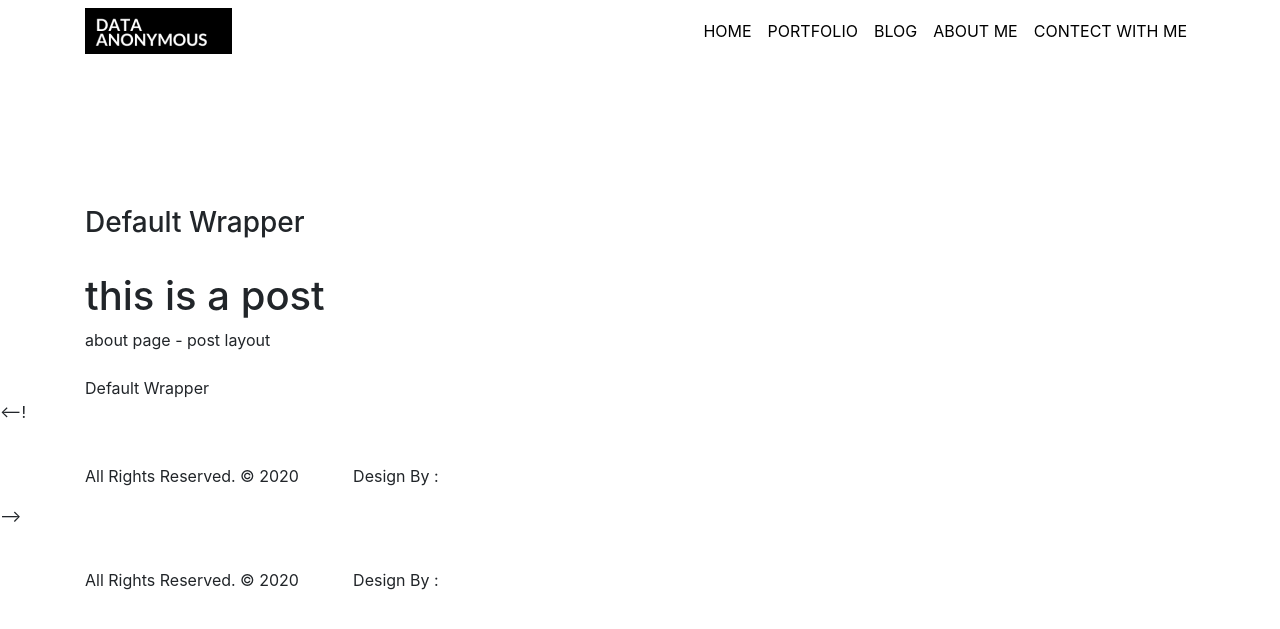
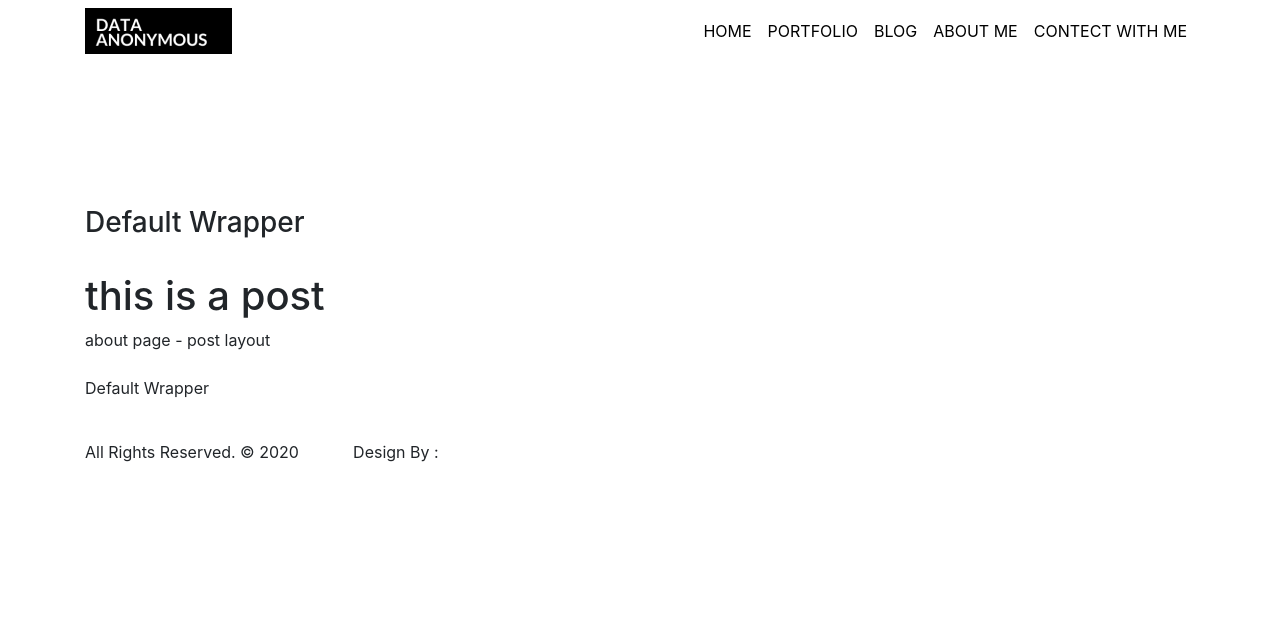
Before and after one commit to Elaine-learning-p/Data-Anonymous, a Jekyll site: the page built from about.html, in a window 1280 px wide. Shown: the top 629 px of the page. Built offline with Jekyll 4.4.1, drawn with Linux system fonts in a browser that asks for light colours; nearby versions of some CDN libraries; library files that are not in the unit come from our copies.

Commit message:
Update default.html

```diff
--- a/_layouts/default.html
+++ b/_layouts/default.html
@@ -23,44 +23,8 @@
     <br> Default Wrapper
   </div>
   <div>
-   <--! {% include footer.html %}-->
+  {% include footer.html %}
   </div>
-  <footer id="footer" class="fixed-footer">
 
-    <div class="copyrights">
-        <div class="container">
-            <div class="footer-distributed">
-                <div class="footer-left">
-                    <p class="footer-links">
-			<a href="/Data-Anonymous" style="color:white">Home</a>
-                        <a href="/Data-Anonymous/portfolio" style="color:white">Portfolio</a>
-                        <a href="/Data-Anonymous/blog" style="color:white">Blog</a>
-                        <a href="/Data-Anonymous/about" style="color:white">About</a>
-                        <a href="/Data-Anonymous/contact" style="color:white">Contact</a>
-                    </p>
-                    <p class="footer-company-name">All Rights Reserved. &copy; 2020 <a href="#" style="color:white">Elaine</a> Design By :
-					<a href="https://html.design/" style="color:white">html design</a></p>
-                </div>
-            </div>
-        </div><!-- end container -->
-    </div><!-- end copyrights -->
-
-    <a href="#" id="scroll-to-top" class="dmtop global-radius"><i class="fa fa-angle-up"></i></a>
-
-    <!-- ALL JS FILES -->
-    <script src="js/all.js"></script>
-	<!-- Camera Slider -->
-	<script src="js/jquery.mobile.customized.min.js"></script>
-	<script src="js/jquery.easing.1.3.js"></script>
-	<script src="js/parallaxie.js"></script>
-	<script src="js/headline.js"></script>
-	<!-- Contact form JavaScript -->
-    <script src="js/jqBootstrapValidation.js"></script>
-    <script src="js/contact_me.js"></script>
-    <!-- ALL PLUGINS -->
-    <script src="js/custom.js"></script>
-    <script src="js/jquery.vide.js"></script>
-
-</footer>
 </body>
 </html>
```
